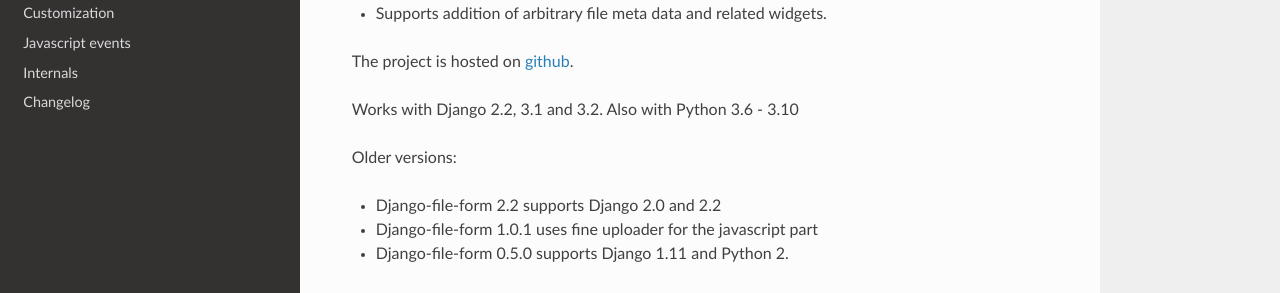
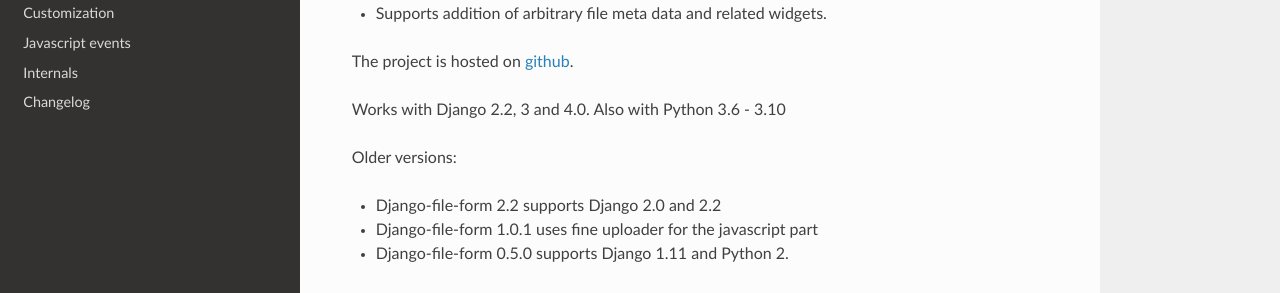
Before and after one commit to mbraak/django-file-form, an MkDocs documentation site: the page built from docs/index.md, in a window 1280 px wide and 925 px high. Shown: the part 434-727 px from the top of the window. Built offline with MkDocs 1.6.1, drawn with Linux system fonts in a browser that asks for light colours; nearby versions of some CDN libraries.

Commit message:
Django 4 (#467)
* Test with Django 4

* Test with Django 4.0 alpha 1

* Change tox and example requirements

* Test with Django 4.0 beta 1

* Test with Django 4.0rc1

* Update docs

```diff
--- a/docs/index.md
+++ b/docs/index.md
@@ -15,7 +15,7 @@
 
 The project is hosted on [github](https://github.com/mbraak/django-file-form).
 
-Works with Django 2.2, 3.1 and 3.2. Also with Python 3.6 - 3.10
+Works with Django 2.2, 3 and 4.0. Also with Python 3.6 - 3.10
 
 Older versions:
 
--- a/setup.py
+++ b/setup.py
@@ -28,6 +28,7 @@
         "Framework :: Django :: 2.2",
         "Framework :: Django :: 3.1",
         "Framework :: Django :: 3.2",
+        "Framework :: Django :: 4.0",
         "Intended Audience :: Developers",
         "License :: OSI Approved :: Apache Software License",
         "Programming Language :: Python :: 3.6",
```
Also changed, not shown: docs/changelog.md (+4 -0 lines), 2 other files.
